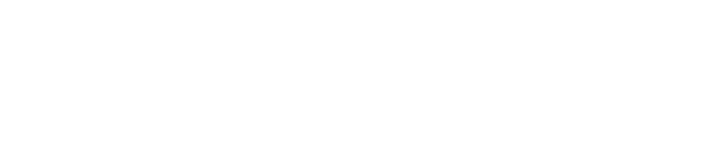
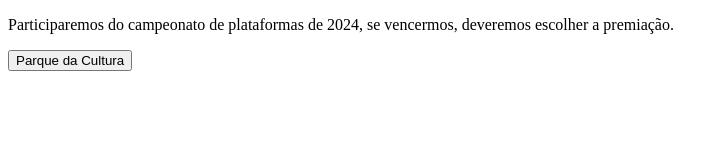
Before and after one commit to Uzenir2serieB/Adna-criandoumaaventura, a plain HTML site: page index.html in a window 1280 px wide. Shown: the whole page, without its empty margins (0-725 px from the left). Drawn offline with Linux system fonts and the light colour scheme.

Commit message:
Aula 2 index.html

```diff
--- a/index.html
+++ b/index.html
@@ -1,11 +1,16 @@
 <!DOCTYPE html>
 <html lang="pt-BR">
+
 <head>
     <meta charset="UTF-8">
     <meta name="viewport" content="width=device-width, initial-scale=1.0">
     <title>Escolha da premiação</title>
 </head>
+
 <body>
-
-</body>
-</html>
+    <main>
+        <div>
+            <p>Participaremos do campeonato de plataformas de 2024, se vencermos, deveremos escolher a premiação.</p>
+            <button>Parque da Cultura</button>
+        </div>
+    </main>
```
